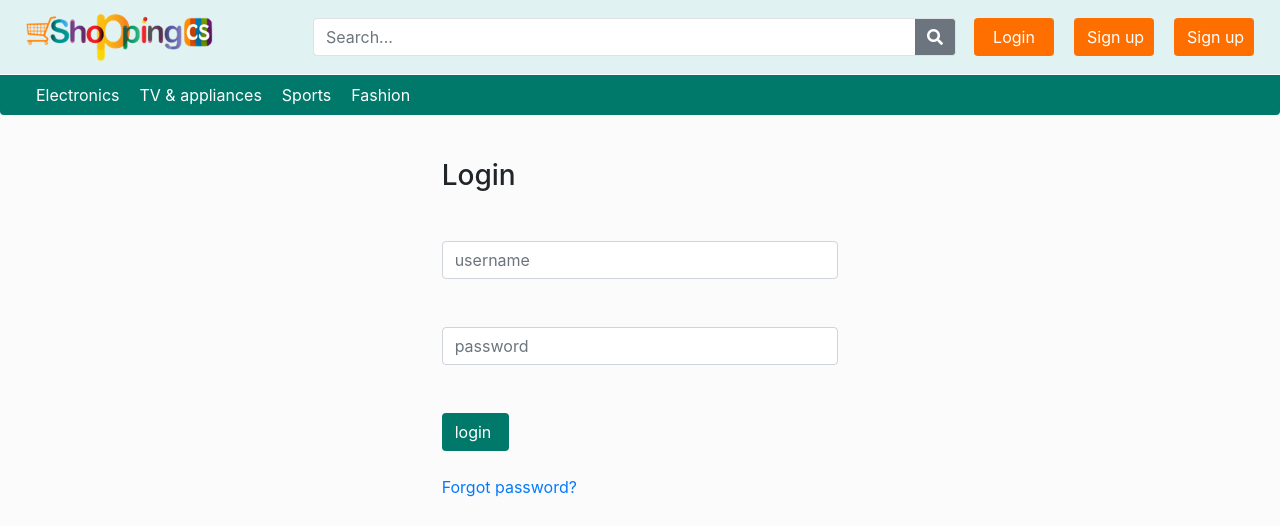
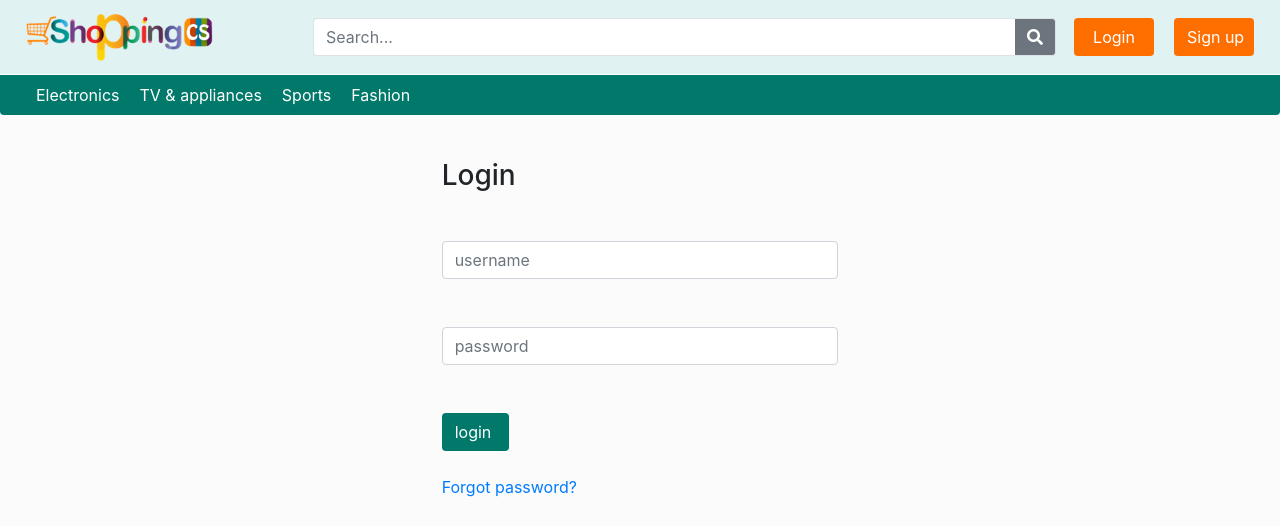
Before and after one commit to cybersquare/cs_ecommerce, a Django app: page /ecom/login in a window 1280 px wide. Shown: the top 526 px of the page. Run offline with Django 3.2, Linux system fonts and the light colour scheme; some libraries are stand-ins or nearby versions.

Commit message:
removed additional sign up button form login page

```diff
--- a/ecom/templates/ecom/cust_master.html
+++ b/ecom/templates/ecom/cust_master.html
@@ -42,10 +42,6 @@
                 <div class="login-nav">
                     <button onclick="location.href = 'login'" type="button" class="btn">Login</button>
                 </div>
-                <div class="login-nav">
-                    <button onclick="location.href = 'signup'" type="button" class="btn">Sign up</button>
-                </div>
-
                 <div class="login-nav">
                     <button onclick="location.href = 'signup'" type="button" class="btn">Sign up</button>
                 </div>
```
